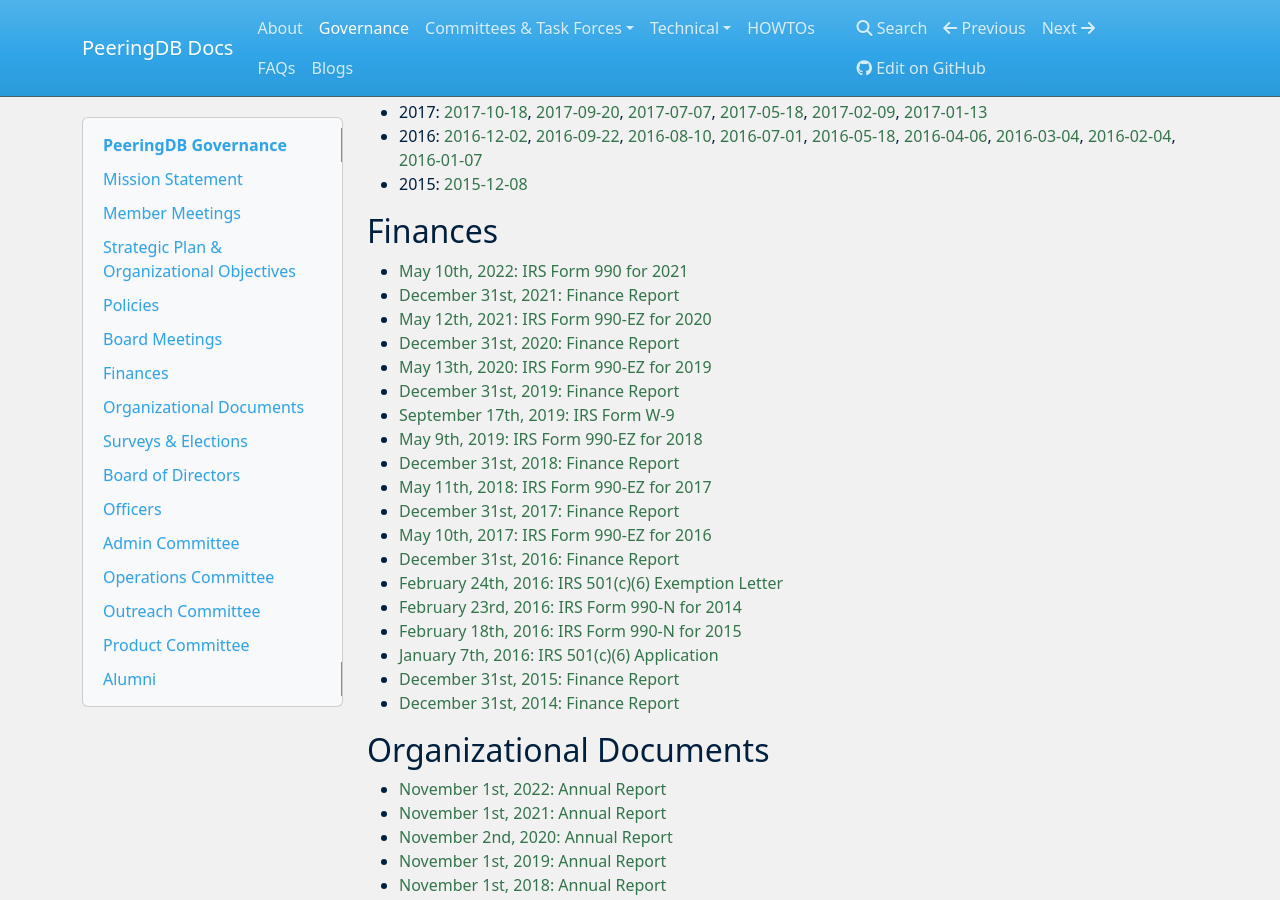
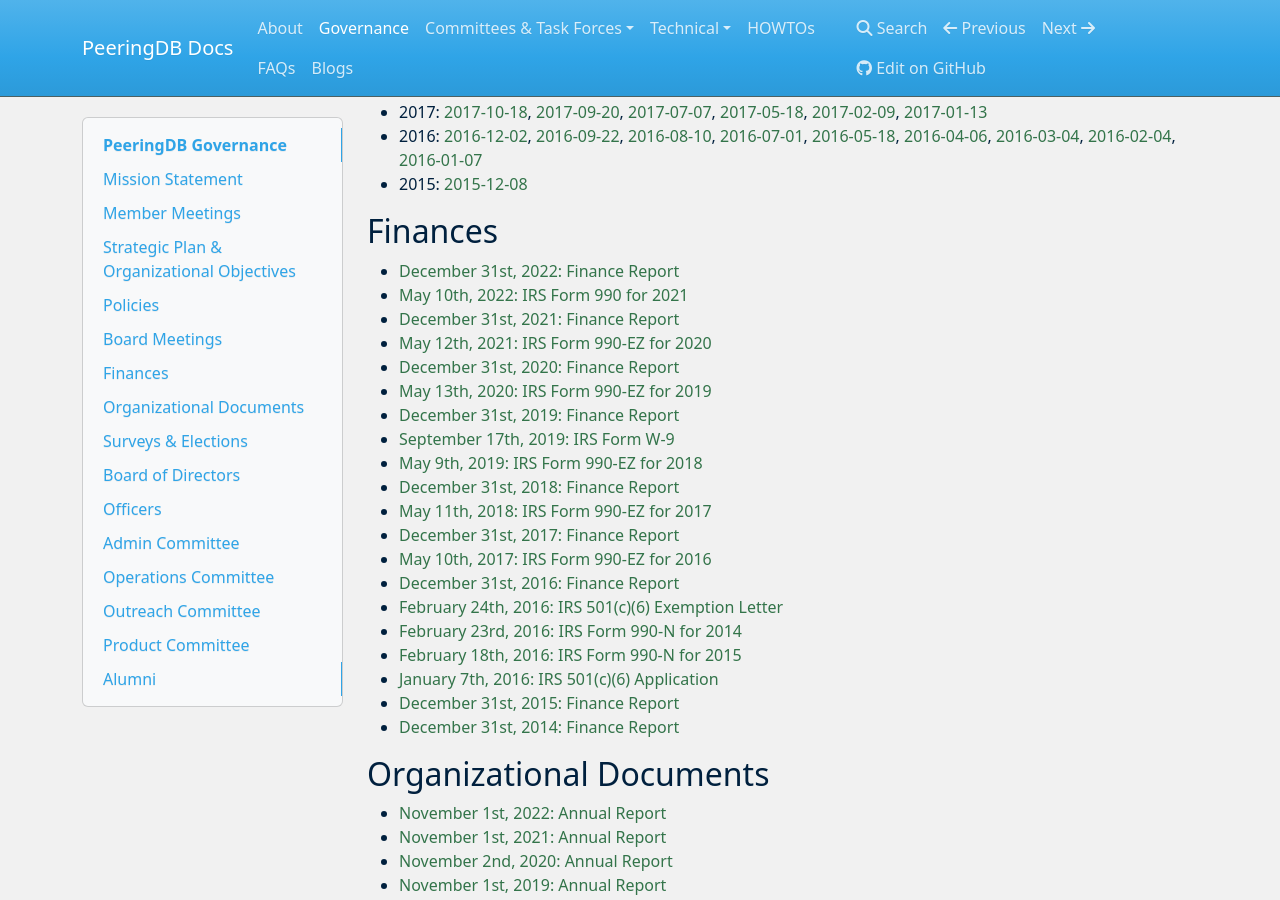
Before and after one commit to peeringdb/docs, an MkDocs documentation site: the page built from docs/gov.md, in a window 1280 px wide and 900 px high, scrolled down 923 px. Built offline with MkDocs 1.6.1, drawn with Linux system fonts in a browser that asks for light colours; nearby versions of some CDN libraries.

Commit message:
End of year finance report to the web.

```diff
--- a/docs/gov.md
+++ b/docs/gov.md
@@ -43,6 +43,7 @@
 
 ## Finances
 
+- [December 31st, 2022: Finance Report](gov/finances/2022-12-31_PeeringDB_Finances.pdf)
 - [May 10th, 2022: IRS Form 990 for 2021](gov/finances/2022-05-10_2021_Form_990.pdf)
 - [December 31st, 2021: Finance Report](gov/finances/2021-12-31_PeeringDB_Finances.pdf)
 - [May 12th, 2021: IRS Form 990-EZ for 2020](gov/finances/2021-05-12_2020_Form_990-EZ.pdf)
```
Also changed, not shown: 1 other file.
